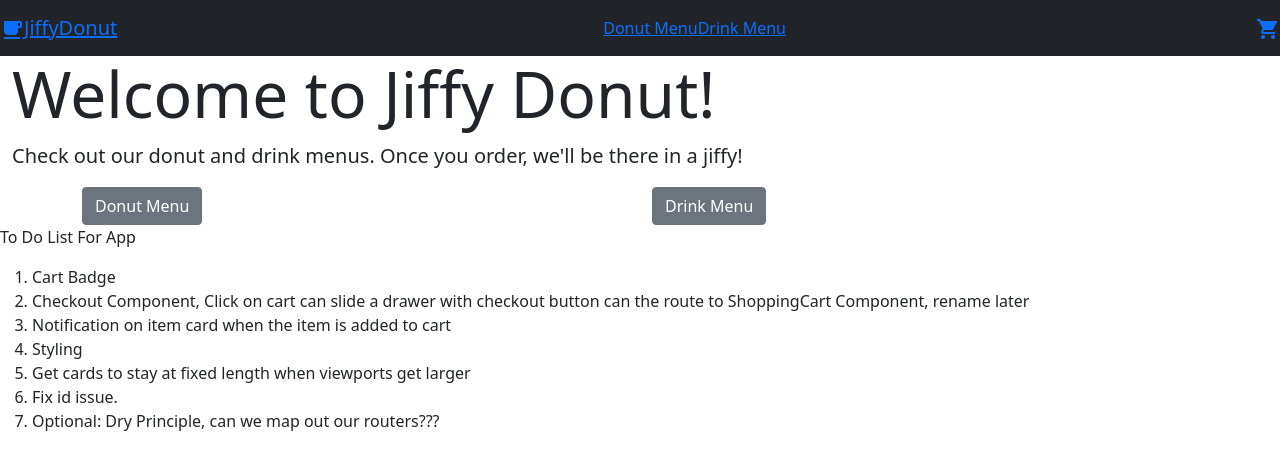
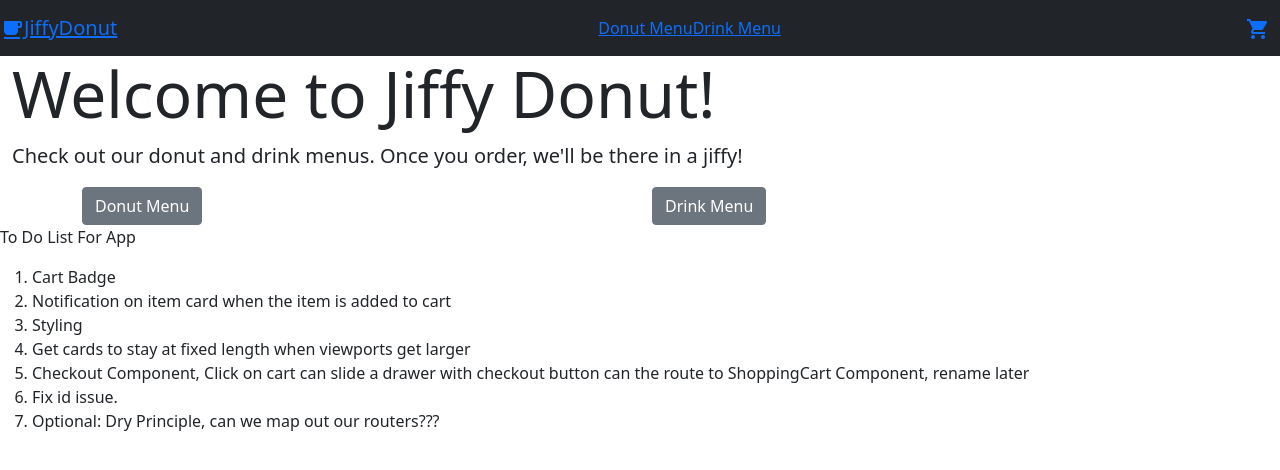
Before and after one commit to ncarlson55/donut-app, a React (Create React App) app: page /home in a window 1280 px wide. Shown: the top 470 px of the page. Built offline with nearby package versions, Linux system fonts and the light colour scheme.

Commit message:
Working Cart Badge

```diff
--- a/src/App.js
+++ b/src/App.js
@@ -56,6 +56,7 @@ function App() {
           cartItems={cartItems}
           onAdd={onAdd}
           onRemove={onRemove}
+          countCartItems={cartItems.length}
         />
       </div>
     </BrowserRouter>
--- a/src/component/MainComponent.js
+++ b/src/component/MainComponent.js
@@ -13,7 +13,7 @@ import { Switch, Route, Redirect, withRouter } from 'react-router-dom';
 function Main(props) {
   return (
     <div>
-      <NavBar />
+      <NavBar countCartItems={props.countCartItems} />
       <Switch>
         <Route exact path="/home" component={MainHero} />
         <Route
@@ -45,14 +45,14 @@ function Main(props) {
       <ol>
         <li>Cart Badge</li>
         <li>
-          Checkout Component, Click on cart can slide a drawer with checkout
-          button can the route to ShoppingCart Component, rename later
-        </li>
-        <li>
           Notification on item card when the item is added to cart
         </li>
         <li>Styling</li>
         <li>Get cards to stay at fixed length when viewports get larger</li>
+        <li>
+          Checkout Component, Click on cart can slide a drawer with checkout
+          button can the route to ShoppingCart Component, rename later
+        </li>
         <li>Fix id issue.</li>
         <li>Optional: Dry Principle, can we map out our routers???</li>
       </ol>
--- a/src/component/Navbar/NavbarComponent.js
+++ b/src/component/Navbar/NavbarComponent.js
@@ -12,8 +12,9 @@ import { NavLink } from 'react-router-dom';
 //Icons
 import FreeBreakfastIcon from '@material-ui/icons/FreeBreakfast';
 import ShoppingCartIcon from '@material-ui/icons/ShoppingCart';
+import Badge from '@material-ui/core/Badge';
 
-const NavBar = () => {
+const NavBar = (props) => {
   const [isOpen, setIsOpen] = useState(false);
 
   const toggle = () => setIsOpen(!isOpen);
@@ -38,9 +39,11 @@ const NavBar = () => {
             </NavItem>
           </Nav>
           <Nav className="ml-auto" navbar>
-            <NavItem>
+            <NavItem style={{paddingRight: "10px"}}>
               <NavLink to="/checkout">
-                <ShoppingCartIcon />
+                <Badge badgeContent={props.countCartItems} color="primary">
+                  <ShoppingCartIcon />
+                </Badge>
               </NavLink>
             </NavItem>
           </Nav>
```
